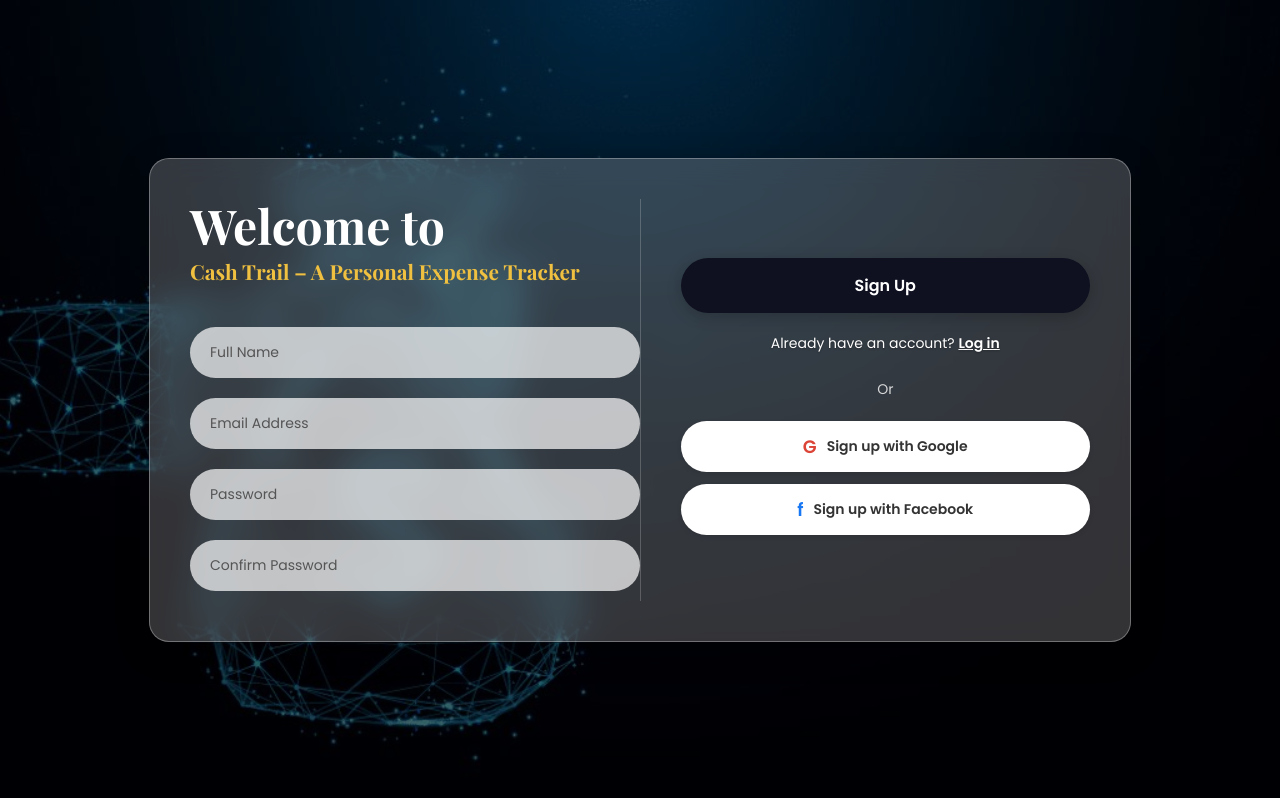
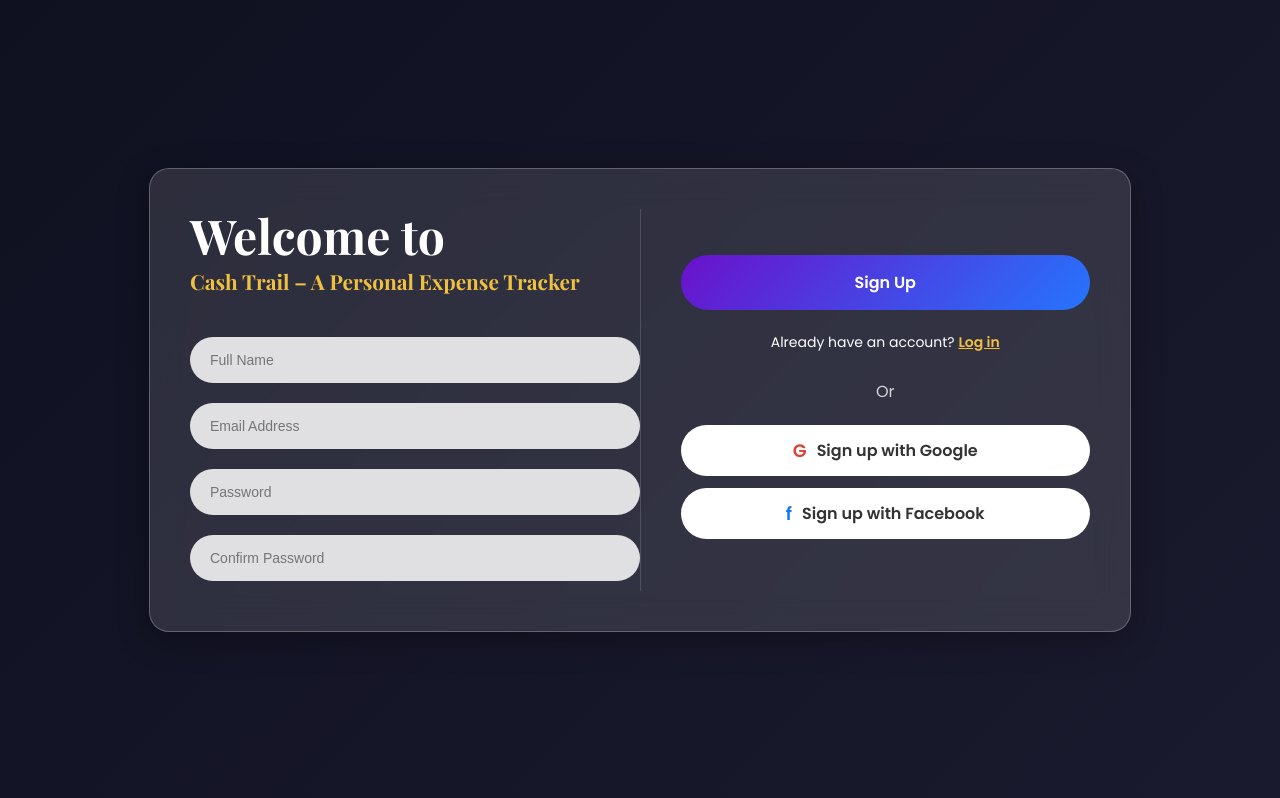
Before and after one commit to Fahmida-Jannat/Project, a React (Vite) app: page / in a window 1280 px wide. Built offline with nearby package versions, Linux system fonts and the light colour scheme.

Commit message:
Refactor RegisterPage styles with gradients and adjustments
Updated styles for the RegisterPage, including background gradients, input fields, and button styles.

```diff
--- a/src/RegisterPage.css
+++ b/src/RegisterPage.css
@@ -7,27 +7,22 @@
   align-items: center;
   height: 100vh;
   width: 100vw;
-  background-image: url('/money-bag.jpg');
-  background-color: rgba(0, 0, 0, 0.6);
-  background-blend-mode: overlay;
-  background-size: cover;
-  background-position: center;
-  background-repeat: no-repeat;
+  background: linear-gradient(135deg, #0f1020, #1a1a2e);
   font-family: 'Poppins', sans-serif;
   overflow: hidden;
 }
 
 .glass-card {
   display: flex;
-  background: rgba(255, 255, 255, 0.2);
-  backdrop-filter: blur(16px);
-  -webkit-backdrop-filter: blur(16px);
-  border: 1px solid rgba(255, 255, 255, 0.3);
+  background: rgba(255, 255, 255, 0.12);
+  backdrop-filter: blur(18px);
+  -webkit-backdrop-filter: blur(18px);
+  border: 1px solid rgba(255, 255, 255, 0.25);
   border-radius: 20px;
   padding: 40px;
   width: 900px;
-  max-width: 90%;
-  box-shadow: 0 8px 32px 0 rgba(0, 0, 0, 0.3);
+  max-width: 95%;
+  box-shadow: 0 8px 32px rgba(0, 0, 0, 0.3);
   gap: 40px;
 }
 
@@ -43,18 +38,8 @@
   display: flex;
   flex-direction: column;
   justify-content: center;
-  align-items: center;
-  border-left: 1px solid rgba(255, 255, 255, 0.2);
   padding-left: 40px;
-}
-
-.side-image {
-  width: 100%;
-  max-width: 200px;
-  height: auto;
-  margin-bottom: 20px;
-  display: block;
-  filter: drop-shadow(0 10px 10px rgba(0,0,0,0.2));
+  border-left: 1px solid rgba(255,255,255,0.15);
 }
 
 input {
@@ -63,62 +48,55 @@
   margin: 10px 0;
   border-radius: 50px;
   border: none;
-  background: rgba(255, 255, 255, 0.7);
+  background: rgba(255,255,255,0.85);
   font-size: 14px;
   color: #1a1a2e;
   outline: none;
   transition: 0.3s;
-  font-family: 'Poppins', sans-serif;
 }
 
 input:focus {
-  background: rgba(255, 255, 255, 1);
-  box-shadow: 0 0 15px rgba(255, 255, 255, 0.3);
-}
-
-input::placeholder {
-  color: #555;
+  background: white;
+  box-shadow: 0 0 10px rgba(255,255,255,0.4);
 }
 
 .btn-primary {
   width: 100%;
   padding: 15px;
-  background-color: #0f1020;
+  background: linear-gradient(135deg, #6a11cb, #2575fc);
   color: white;
   border: none;
   border-radius: 50px;
   cursor: pointer;
   font-weight: 600;
   font-size: 16px;
-  transition: transform 0.2s, background-color 0.2s;
   margin-bottom: 10px;
-  box-shadow: 0 4px 15px rgba(0,0,0,0.2);
+  transition: 0.3s;
 }
 
 .btn-primary:hover {
   transform: translateY(-2px);
-  background-color: #23243a;
+  box-shadow: 0 5px 15px rgba(0,0,0,0.3);
 }
 
 .login-link {
-  margin: 10px 0;
+  margin: 12px 0;
   font-size: 14px;
-  color: #fff;
-  text-shadow: 0 1px 2px rgba(0,0,0,0.3);
+  color: white;
+  text-align: center;
 }
 
 .link-text {
-  font-weight: bold;
+  font-weight: 600;
   cursor: pointer;
-  color: #fff;
+  color: #f0c040;
   text-decoration: underline;
 }
 
 .divider {
   margin: 15px 0;
   color: rgba(255,255,255,0.8);
-  font-size: 14px;
-  font-weight: 500;
+  text-align: center;
 }
 
 .btn-social {
@@ -131,35 +109,26 @@
   color: #333;
   cursor: pointer;
   display: flex;
+  justify-content: center;
   align-items: center;
-  justify-content: center;
   gap: 10px;
   font-weight: 600;
-  font-size: 14px;
-  transition: 0.2s;
-  box-shadow: 0 2px 5px rgba(0,0,0,0.1);
 }
 
 .btn-social:hover {
   transform: translateY(-2px);
-  box-shadow: 0 5px 15px rgba(0,0,0,0.2);
 }
 
 @media (max-width: 768px) {
   .glass-card {
     flex-direction: column;
     padding: 25px;
-    width: 95%;
-    gap: 20px;
   }
+
   .action-section {
+    padding-left: 0;
     border-left: none;
-    padding-left: 0;
-    margin-top: 10px;
-    border-top: 1px solid rgba(255, 255, 255, 0.2);
+    border-top: 1px solid rgba(255,255,255,0.15);
     padding-top: 20px;
   }
-  .side-image {
-    display: none;
-  }
 }
```
